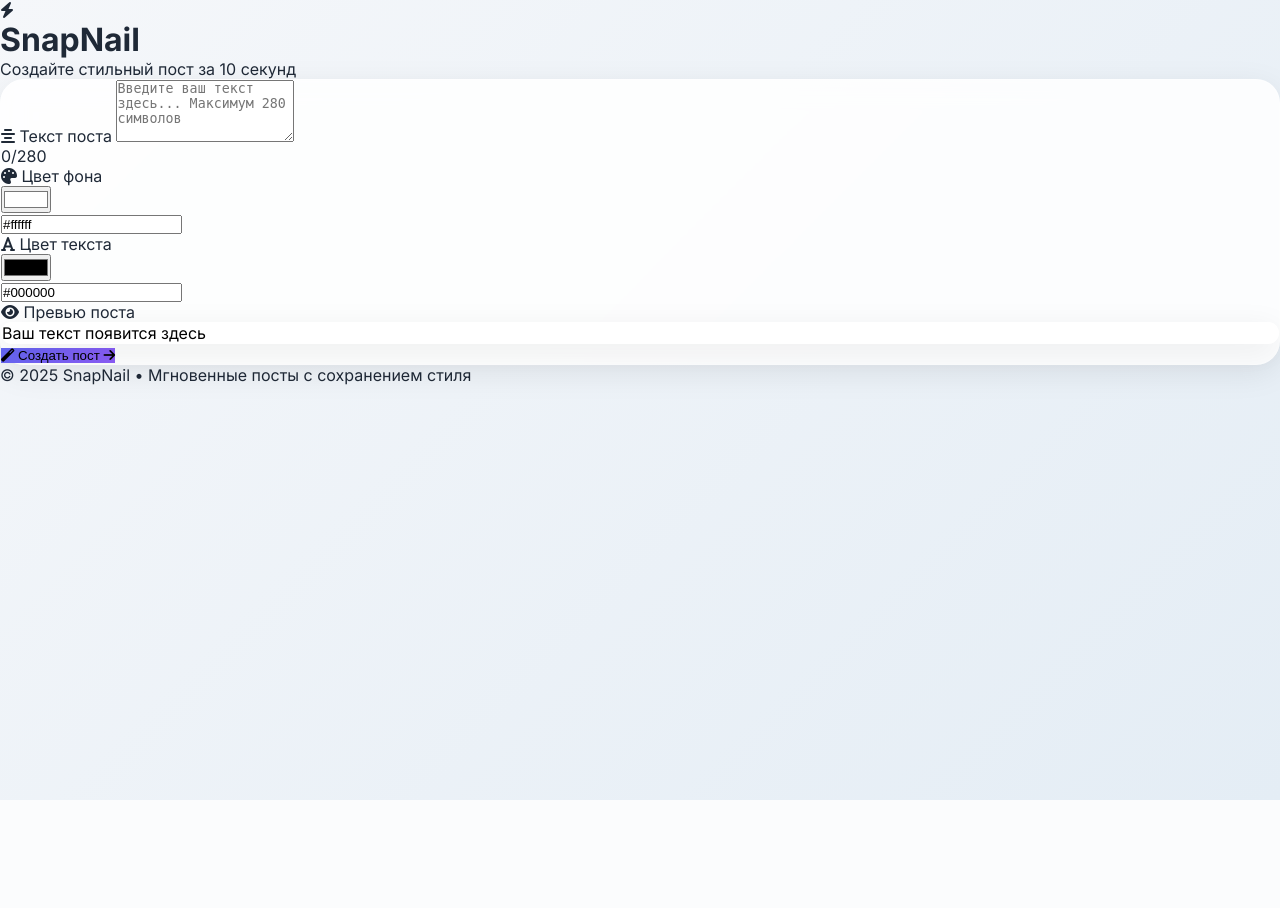
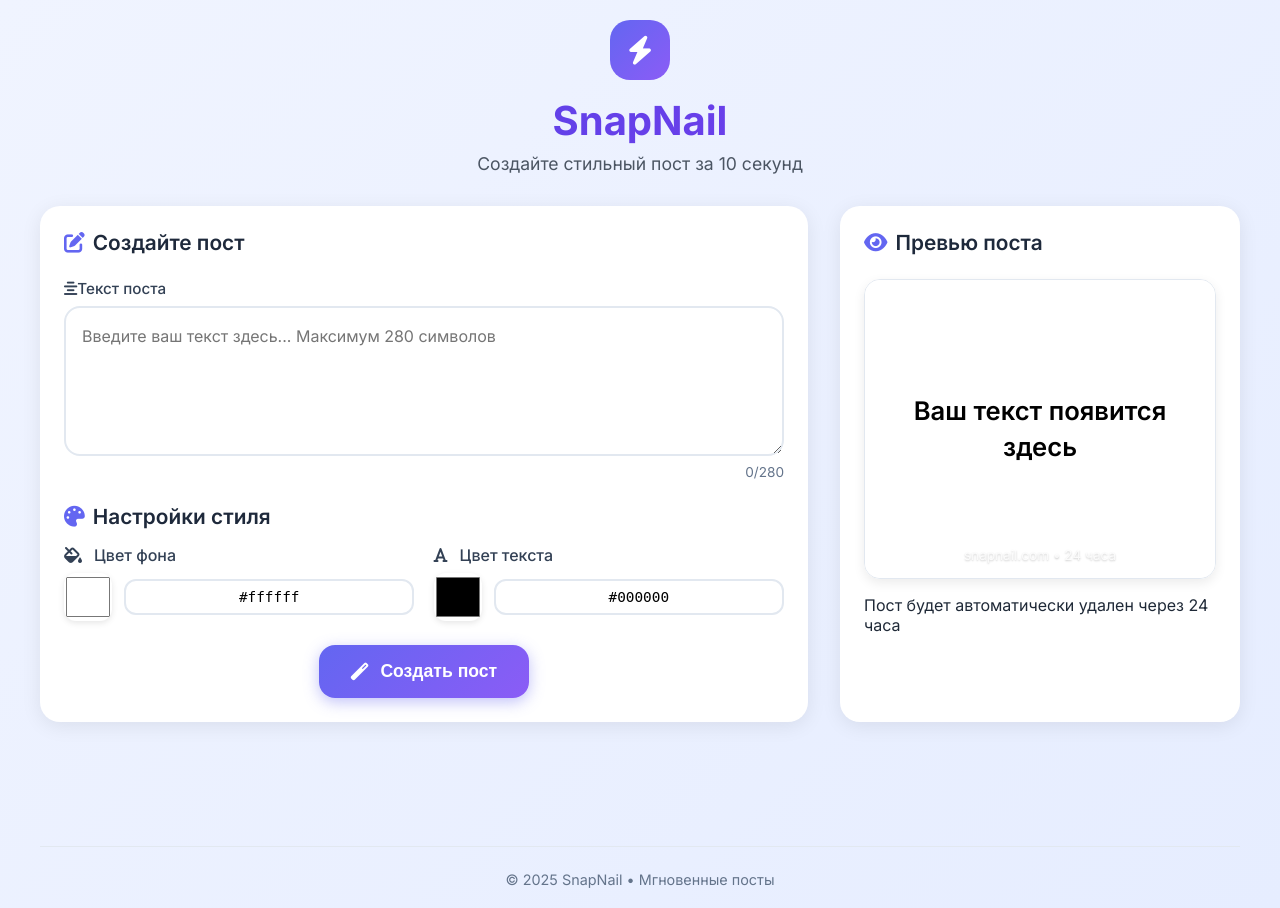
Before and after one commit to mer1412/SnapNailx, a FastAPI app: page / in a window 1280 px wide. Before the commit the page ends 800 px from the top, so only its background shows below. Run offline with FastAPI, Linux system fonts and the light colour scheme.

Commit message:
UI/UX V1

```diff
--- a/frontend/static/css/style.css
+++ b/frontend/static/css/style.css
@@ -56,11 +56,41 @@
   transition: all 0.2s ease;
 }
 
+.color-input {
+  border: none;
+  outline: none;
+  background: transparent;
+  cursor: pointer;
+  /* Убираем внутренние тени и стили, если есть */
+  -webkit-appearance: none;
+  -moz-appearance: none;
+  appearance: none;
+  width: 40px;
+  height: 90px;
+  padding: 0;
+  margin: 0;
+}
+
+
 .preview-container {
   min-height: 150px;
   transition: all 0.3s ease;
   border-radius: 1.25rem;
   margin-top: 1rem;
+}
+
+.preview-content {
+  display: flex;
+  flex-direction: column;
+  align-items: center;
+  justify-content: center;
+  width: 100%;
+  height: 100%;
+}
+.preview-text {
+  text-align: center;
+  max-width: 90%;
+  margin: 0 auto;
 }
 
 @keyframes spin {
--- a/frontend/templates/index.html
+++ b/frontend/templates/index.html
@@ -1,4 +1,3 @@
-<!-- frontend/templates/index.html -->
 <!DOCTYPE html>
 <html lang="ru">
 <head>
@@ -13,217 +12,499 @@
 
     body {
       font-family: 'Inter', system-ui, -apple-system, sans-serif;
-      background: linear-gradient(135deg, #f5f7fa 0%, #e4edf5 100%);
+      background: linear-gradient(135deg, #f0f4ff 0%, #e6edff 100%);
       min-height: 100vh;
+      padding: 20px;
     }
 
-    .glass-card {
-      background: rgba(255, 255, 255, 0.85);
-      backdrop-filter: blur(12px);
-      border: 1px solid rgba(255, 255, 255, 0.3);
-      box-shadow: 0 8px 32px rgba(0, 0, 0, 0.08);
+    .container {
+      max-width: 1200px;
+      margin: 0 auto;
+    }
+
+    .header {
+      text-align: center;
+      margin-bottom: 2rem;
+    }
+
+    .logo {
+      display: inline-flex;
+      align-items: center;
+      justify-content: center;
+      width: 60px;
+      height: 60px;
+      background: linear-gradient(135deg, #6366f1 0%, #8b5cf6 100%);
+      border-radius: 20px;
+      margin: 0 auto 1rem;
+    }
+
+    .logo i {
+      font-size: 1.8rem;
+      color: white;
+    }
+
+    .title {
+      font-size: 2.5rem;
+      font-weight: 800;
+      background: linear-gradient(135deg, #4f46e5 0%, #7c3aed 100%);
+      -webkit-background-clip: text;
+      -webkit-text-fill-color: transparent;
+      margin-bottom: 0.5rem;
+    }
+
+    .subtitle {
+      color: #4b5563;
+      font-size: 1.1rem;
+      max-width: 600px;
+      margin: 0 auto;
+    }
+
+    .main-content {
+      display: grid;
+      grid-template-columns: 1fr 400px;
+      gap: 2rem;
+      margin-bottom: 2rem;
+    }
+
+    @media (max-width: 768px) {
+      .main-content {
+        grid-template-columns: 1fr;
+      }
+    }
+
+    .editor-section {
+      background: white;
+      border-radius: 20px;
+      padding: 1.5rem;
+      box-shadow: 0 4px 20px rgba(0, 0, 0, 0.08);
       transition: all 0.3s ease;
     }
 
-    .glass-card:hover {
-      transform: translateY(-2px);
-      box-shadow: 0 12px 40px rgba(0, 0, 0, 0.12);
+    .editor-section:hover {
+      box-shadow: 0 6px 25px rgba(0, 0, 0, 0.12);
     }
 
-    .color-preview {
-      width: 40px;
-      height: 40px;
+    .preview-section {
+      background: white;
+      border-radius: 20px;
+      padding: 1.5rem;
+      box-shadow: 0 4px 20px rgba(0, 0, 0, 0.08);
+      position: sticky;
+      top: 20px;
+    }
+
+    .section-title {
+      font-size: 1.3rem;
+      font-weight: 600;
+      margin-bottom: 1.5rem;
+      color: #1e293b;
+      display: flex;
+      align-items: center;
+      gap: 0.5rem;
+    }
+
+    .section-title i {
+      color: #6366f1;
+    }
+
+    .form-group {
+      margin-bottom: 1.5rem;
+    }
+
+    .label {
+      display: block;
+      margin-bottom: 0.5rem;
+      font-weight: 500;
+      color: #334155;
+      font-size: 0.95rem;
+    }
+
+    textarea.editor-text {
+      width: 100%;
+      min-height: 150px;
+      padding: 1rem;
+      border: 2px solid #e2e8f0;
+      border-radius: 16px;
+      font-size: 1rem;
+      line-height: 1.6;
+      resize: vertical;
+      transition: all 0.3s ease;
+      font-family: 'Inter', sans-serif;
+    }
+
+    textarea.editor-text:focus {
+      outline: none;
+      border-color: #6366f1;
+      box-shadow: 0 0 0 3px rgba(99, 102, 241, 0.2);
+    }
+
+    .color-controls {
+      display: grid;
+      grid-template-columns: repeat(auto-fit, minmax(180px, 1fr));
+      gap: 1.2rem;
+      margin-top: 1rem;
+    }
+
+    .color-picker-group {
+      display: flex;
+      flex-direction: column;
+      gap: 0.5rem;
+    }
+
+    .color-picker-label {
+      display: flex;
+      align-items: center;
+      gap: 0.75rem;
+      font-weight: 500;
+      color: #334155;
+    }
+
+    .color-picker-container {
+      display: flex;
+      align-items: center;
+      gap: 0.75rem;
+    }
+
+    .color-input {
+      width: 48px;
+      height: 48px;
+      border: none;
       border-radius: 12px;
-      border: 2px solid rgba(0,0,0,0.1);
-      transition: all 0.2s ease;
+      cursor: pointer;
+      padding: 0;
+      background: none;
+      box-shadow: 0 2px 6px rgba(0, 0, 0, 0.1);
+    }
+
+    .color-value {
+      flex: 1;
+      padding: 0.5rem 0.75rem;
+      border: 2px solid #e2e8f0;
+      border-radius: 12px;
+      font-family: monospace;
+      font-size: 0.9rem;
+      text-align: center;
+      transition: all 0.3s ease;
+    }
+
+    .color-value:focus {
+      outline: none;
+      border-color: #6366f1;
+    }
+
+    .preview-container {
+      width: 100%;
+      height: 300px;
+      border-radius: 16px;
+      overflow: hidden;
+      position: relative;
+      box-shadow: 0 4px 12px rgba(0, 0, 0, 0.08);
+      border: 1px solid #e2e8f0;
+      display: flex;
+      align-items: center;
+      justify-content: center;
+      margin-bottom: 1rem;
+    }
+
+    .preview-content {
+      text-align: center;
+      padding: 1.5rem;
+      width: 100%;
+      height: 100%;
+      display: flex;
+      flex-direction: column;
+      align-items: center;
+      justify-content: center;
+      position: relative;
+    }
+
+    .preview-text {
+      font-size: 1.6rem;
+      font-weight: 600;
+      line-height: 1.4;
+      max-width: 90%;
+      word-wrap: break-word;
+      transition: all 0.3s ease;
+    }
+
+    .preview-footer {
+      position: absolute;
+      bottom: 15px;
+      left: 0;
+      right: 0;
+      text-align: center;
+      color: rgba(255, 255, 255, 0.8);
+      font-size: 0.85rem;
+      text-shadow: 0 1px 2px rgba(0, 0, 0, 0.2);
+    }
+
+    .char-counter {
+      text-align: right;
+      font-size: 0.85rem;
+      color: #64748b;
+      margin-top: 0.25rem;
+    }
+
+    .submit-section {
+      margin-top: 1rem;
+      text-align: center;
     }
 
     .submit-btn {
       background: linear-gradient(135deg, #6366f1 0%, #8b5cf6 100%);
+      color: white;
+      border: none;
+      padding: 1rem 2rem;
+      font-size: 1.1rem;
+      font-weight: 600;
+      border-radius: 16px;
+      cursor: pointer;
       transition: all 0.3s ease;
+      display: inline-flex;
+      align-items: center;
+      gap: 0.75rem;
+      box-shadow: 0 4px 15px rgba(99, 102, 241, 0.4);
     }
 
     .submit-btn:hover {
-      transform: translateY(-1px);
-      box-shadow: 0 4px 15px rgba(99, 102, 241, 0.4);
+      transform: translateY(-2px);
+      box-shadow: 0 6px 20px rgba(99, 102, 241, 0.5);
     }
 
-    .preview-container {
-      min-height: 100px;
-      transition: all 0.3s ease;
+    .submit-btn:active {
+      transform: translateY(0);
     }
 
-    @keyframes pulse {
-      0% { transform: scale(0.95); opacity: 0.7; }
-      70% { transform: scale(1.05); opacity: 1; }
-      100% { transform: scale(1); opacity: 1; }
+    .submit-btn i {
+      font-size: 1.1rem;
     }
 
-    .pulse {
-      animation: pulse 1.5s infinite;
+    .loading-spinner {
+      display: inline-block;
+      width: 20px;
+      height: 20px;
+      border: 2px solid rgba(255, 255, 255, 0.3);
+      border-radius: 50%;
+      border-top-color: white;
+      animation: spin 1s linear infinite;
+      margin-right: 8px;
+    }
+
+    @keyframes spin {
+      to {
+        transform: rotate(360deg);
+      }
+    }
+
+    .result-container {
+      margin-top: 2rem;
+      min-height: 60px;
+    }
+
+    .footer {
+      text-align: center;
+      color: #64748b;
+      font-size: 0.9rem;
+      margin-top: 2rem;
+      padding-top: 1.5rem;
+      border-top: 1px solid #e2e8f0;
     }
   </style>
 </head>
-<body class="min-h-screen flex flex-col items-center justify-center p-4">
-  <div class="w-full max-w-2xl">
-    <!-- Логотип и заголовок -->
-    <div class="text-center mb-8">
-      <div class="inline-flex items-center justify-center w-12 h-12 rounded-xl bg-indigo-100 text-indigo-600 mb-4">
-        <i class="fas fa-bolt text-xl"></i>
+<body>
+  <div class="container">
+    <!-- Заголовок -->
+    <div class="header">
+      <div class="logo">
+        <i class="fas fa-bolt"></i>
       </div>
-      <h1 class="text-3xl md:text-4xl font-bold bg-clip-text text-transparent bg-gradient-to-r from-indigo-600 to-purple-600">
-        SnapNail
-      </h1>
-      <p class="text-gray-600 mt-2">Создайте стильный пост за 10 секунд</p>
+      <h1 class="title">SnapNail</h1>
+      <p class="subtitle">Создайте стильный пост за 10 секунд</p>
     </div>
 
-    <!-- Основная карточка -->
-    <div class="glass-card rounded-2xl p-6 md:p-8">
-      <!-- Форма создания поста -->
-      <form hx-post="/create" hx-target="#result" hx-indicator="#loading-spinner" class="space-y-6">
-        <div>
-          <label class="block text-sm font-medium text-gray-700 mb-2 flex items-center gap-2">
-            <i class="fas fa-align-center text-indigo-500"></i>
-            Текст поста
+    <!-- Основной контент -->
+    <div class="main-content">
+      <!-- Левая колонка: Редактор -->
+      <div class="editor-section">
+        <h2 class="section-title">
+          <i class="fas fa-edit"></i> Создайте пост
+        </h2>
+
+        <form hx-post="/create" hx-target="#result-container" hx-indicator="#submit-btn" class="space-y-4">
+          <div class="form-group">
+            <label for="text" class="label">
+              <i class="fas fa-align-center mr-2"></i>Текст поста
             </label>
-          <textarea name="text" rows="4"
-            class="w-full p-4 rounded-xl border border-gray-200 focus:ring-3 focus:ring-indigo-300 focus:border-indigo-400 transition-all duration-300 resize-none"
-            placeholder="Введите ваш текст здесь... Максимум 280 символов"
-            maxlength="280"
-            required></textarea>
-          <div class="text-right mt-1">
-            <span class="text-xs text-gray-500">0/280</span>
+            <textarea id="text" name="text" class="editor-text" placeholder="Введите ваш текст здесь... Максимум 280 символов" maxlength="280" required></textarea>
+            <div class="char-counter">
+              <span id="char-count">0</span>/280
             </div>
           </div>
 
-        <div class="grid grid-cols-1 md:grid-cols-2 gap-6">
-          <div>
-            <label class="block text-sm font-medium text-gray-700 mb-2 flex items-center gap-2">
-              <i class="fas fa-palette text-indigo-500"></i>
-              Цвет фона
-            </label>
-            <div class="flex items-center gap-3">
-              <input type="color" name="bg_color" value="#ffffff"
-                class="w-12 h-12 rounded-xl cursor-pointer border-0 shadow-md"
-                id="bg-color-picker">
-              <div class="flex-1">
-                <input type="text" id="bg-color-value" value="#ffffff"
-                  class="w-full p-2 rounded-lg border border-gray-200 font-mono text-sm text-center focus:ring-2 focus:ring-indigo-300">
+          <div class="form-group">
+            <h3 class="section-title" style="margin-bottom: 1rem;">
+              <i class="fas fa-palette"></i> Настройки стиля
+            </h3>
+
+            <div class="color-controls">
+              <div class="color-picker-group">
+                <div class="color-picker-label">
+                  <i class="fas fa-fill-drip"></i>
+                  <span>Цвет фона</span>
                 </div>
+                <div class="color-picker-container">
+                  <input type="color" name="bg_color" value="#ffffff" class="color-input" id="bg-color-picker">
+                  <input type="text" id="bg-color-value" value="#ffffff" class="color-value" maxlength="7">
                 </div>
               </div>
 
-          <div>
-            <label class="block text-sm font-medium text-gray-700 mb-2 flex items-center gap-2">
-              <i class="fas fa-font text-indigo-500"></i>
-              Цвет текста
-            </label>
-            <div class="flex items-center gap-3">
-              <input type="color" name="text_color" value="#000000"
-                class="w-12 h-12 rounded-xl cursor-pointer border-0 shadow-md"
-                id="text-color-picker">
-              <div class="flex-1">
-                <input type="text" id="text-color-value" value="#000000"
-                  class="w-full p-2 rounded-lg border border-gray-200 font-mono text-sm text-center focus:ring-2 focus:ring-indigo-300">
+              <div class="color-picker-group">
+                <div class="color-picker-label">
+                  <i class="fas fa-font"></i>
+                  <span>Цвет текста</span>
+                </div>
+                <div class="color-picker-container">
+                  <input type="color" name="text_color" value="#000000" class="color-input" id="text-color-picker">
+                  <input type="text" id="text-color-value" value="#000000" class="color-value" maxlength="7">
                 </div>
               </div>
             </div>
           </div>
 
-        <!-- Превью поста -->
-        <div class="mt-6">
-          <label class="block text-sm font-medium text-gray-700 mb-2 flex items-center gap-2">
-            <i class="fas fa-eye text-indigo-500"></i>
-            Превью поста
-          </label>
-          <div id="preview-container" class="glass-card rounded-xl p-6 min-h-[150px] flex items-center justify-center">
-            <div class="text-center">
-              <p class="text-gray-500">Ваш пост появится здесь</p>
-              <p class="text-xs text-gray-400 mt-1">Пост будет автоматически удален через 24 часа</p>
+          <div class="submit-section">
+            <button type="submit" id="submit-btn" class="submit-btn">
+              <span class="loading-spinner" style="display: none;"></span>
+              <i class="fas fa-magic"></i>
+              Создать пост
+            </button>
+          </div>
+        </form>
+      </div>
+
+      <!-- Правая колонка: Превью -->
+      <div class="preview-section">
+        <h2 class="section-title">
+          <i class="fas fa-eye"></i> Превью поста
+        </h2>
+
+        <div class="preview-container" id="preview-container">
+          <div class="preview-content" id="preview-content">
+            <div class="preview-text" id="preview-text">
+              Ваш текст появится здесь
+            </div>
+            <div class="preview-footer">
+              snapnail.com • 24 часа
             </div>
           </div>
         </div>
 
-        <!-- Кнопка создания -->
-        <div class="pt-4 border-t border-gray-100">
-          <button type="submit" class="submit-btn w-full text-white font-medium py-3 px-6 rounded-xl text-lg flex items-center justify-center gap-2 hover:shadow-lg">
-            <i class="fas fa-magic"></i>
-            <span>Создать пост</span>
-            <i class="fas fa-arrow-right ml-1"></i>
-          </button>
+        <p class="text-center text-sm text-gray-500 mt-2">
+          Пост будет автоматически удален через 24 часа
+        </p>
       </div>
-      </form>
-
-      <!-- Индикатор загрузки -->
-      <div id="loading-spinner" class="hidden mt-4 flex justify-center">
-        <div class="inline-block h-8 w-8 animate-spin rounded-full border-4 border-solid border-current border-r-transparent align-[-0.125em] motion-reduce:animate-[spin_1.5s_linear_infinite]"></div>
     </div>
 
     <!-- Результат -->
-      <div id="result" class="mt-6 min-h-[60px]"></div>
-    </div>
+    <div class="result-container" id="result-container"></div>
 
-    <!-- Footer -->
-    <div class="text-center mt-8 text-sm text-gray-500">
-      <p>© 2025 SnapNail • Мгновенные посты с сохранением стиля</p>
+    <!-- Футер -->
+    <div class="footer">
+      <p>© 2025 SnapNail • Мгновенные посты</p>
     </div>
   </div>
 
   <script>
-    // Обновление превью в реальном времени
     document.addEventListener('DOMContentLoaded', function() {
-      const textInput = document.querySelector('textarea[name="text"]');
-      const bgColorPicker = document.getElementById('bg-color-picker');
+      // Элементы
+      const textInput = document.getElementById('text');
+      const bgPicker = document.getElementById('bg-color-picker');
       const textColorPicker = document.getElementById('text-color-picker');
-      const previewContainer = document.getElementById('preview-container');
+      const bgValueInput = document.getElementById('bg-color-value');
+      const textColorValueInput = document.getElementById('text-color-value');
+      const previewContent = document.getElementById('preview-content');
+      const previewText = document.getElementById('preview-text');
+      const charCount = document.getElementById('char-count');
+      const submitBtn = document.getElementById('submit-btn');
+      const loadingSpinner = submitBtn.querySelector('.loading-spinner');
 
-      // Синхронизация цветовых полей
-      document.getElementById('bg-color-value').value = bgColorPicker.value;
-      document.getElementById('text-color-value').value = textColorPicker.value;
+      // Инициализация
+      updatePreview();
+      updateCharCount();
 
-      bgColorPicker.addEventListener('input', function() {
-        document.getElementById('bg-color-value').value = this.value;
+      // Обработчики событий
+      textInput.addEventListener('input', () => {
+        updatePreview();
+        updateCharCount();
+      });
+
+      bgPicker.addEventListener('input', () => {
+        bgValueInput.value = bgPicker.value;
         updatePreview();
       });
 
-      textColorPicker.addEventListener('input', function() {
-        document.getElementById('text-color-value').value = this.value;
+      textColorPicker.addEventListener('input', () => {
+        textColorValueInput.value = textColorPicker.value;
         updatePreview();
       });
 
-      textInput.addEventListener('input', function() {
-        // Обновление счетчика символов
-        const count = this.value.length;
-        this.parentElement.querySelector('span').textContent = `${count}/280`;
+      bgValueInput.addEventListener('input', () => {
+        if (/^#[0-9A-Fa-f]{6}$/.test(bgValueInput.value)) {
+          bgPicker.value = bgValueInput.value;
           updatePreview();
+        }
       });
 
+      textColorValueInput.addEventListener('input', () => {
+        if (/^#[0-9A-Fa-f]{6}$/.test(textColorValueInput.value)) {
+          textColorPicker.value = textColorValueInput.value;
+          updatePreview();
+        }
+      });
+
+      // HTMX события
+      document.body.addEventListener('htmx:configRequest', function() {
+        loadingSpinner.style.display = 'inline-block';
+        submitBtn.disabled = true;
+      });
+
+      document.body.addEventListener('htmx:afterRequest', function() {
+        loadingSpinner.style.display = 'none';
+        submitBtn.disabled = false;
+      });
+
+      // Функции
       function updatePreview() {
         const text = textInput.value.trim() || 'Ваш текст появится здесь';
-        const bg = bgColorPicker.value;
-        const color = textColorPicker.value;
+        const bg = bgPicker.value;
+        const textColor = textColorPicker.value;
 
-        previewContainer.style.backgroundColor = bg;
-        previewContainer.innerHTML = `
-          <div class="w-full h-full flex items-center justify-center p-4">
-            <p class="text-lg font-medium text-center" style="color: ${color}; max-width: 90%;">
-              ${text.replace(/\n/g, '<br>')}
-            </p>
-          </div>
-        `;
+        previewContent.style.backgroundColor = bg;
+        previewText.textContent = text;
+        previewText.style.color = textColor;
+
+        // Центрирование текста
+        previewText.style.display = 'block';
+        previewText.style.margin = '0 auto';
       }
 
-      // Инициализация превью
-      updatePreview();
+      function updateCharCount() {
+        charCount.textContent = textInput.value.length;
+      }
 
-      // HTMX события
-      document.body.addEventListener('htmx:configRequest', function(evt) {
-        document.getElementById('loading-spinner').classList.remove('hidden');
-      });
+      // Валидация HEX кодов
+      function validateHex(input) {
+        input.value = input.value.toUpperCase();
+        if (!/^#[0-9A-Fa-f]{0,6}$/.test(input.value)) {
+          input.value = input.value.replace(/[^#0-9A-Fa-f]/g, '');
+        }
+      }
 
-      document.body.addEventListener('htmx:afterRequest', function(evt) {
-        document.getElementById('loading-spinner').classList.add('hidden');
-      });
+      bgValueInput.addEventListener('input', () => validateHex(bgValueInput));
+      textColorValueInput.addEventListener('input', () => validateHex(textColorValueInput));
+
+      // Инициализация значений
+      bgValueInput.value = bgPicker.value;
+      textColorValueInput.value = textColorPicker.value;
     });
   </script>
 </body>
```
Lines whose indentation alone changed are shown as unchanged.
